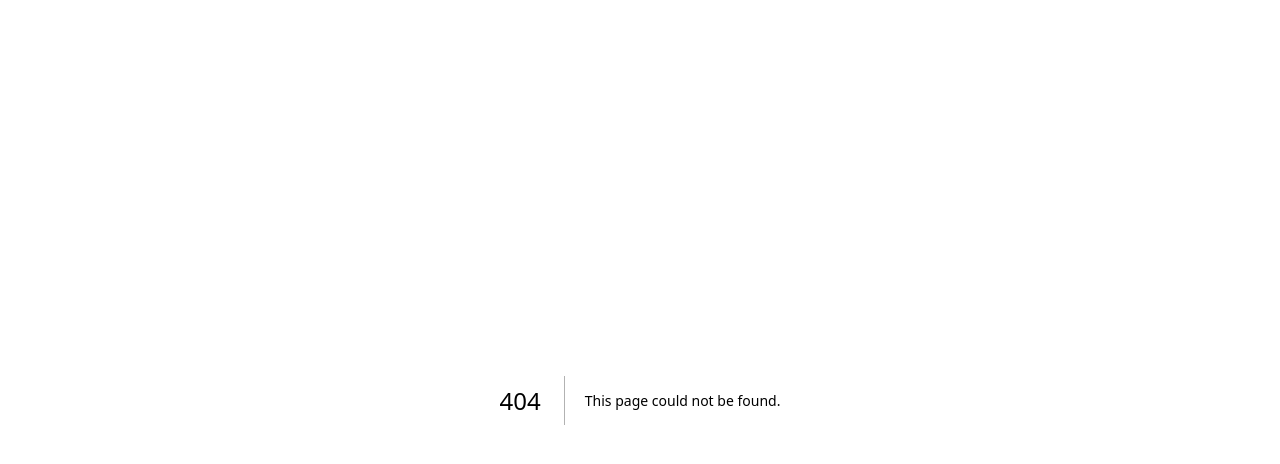
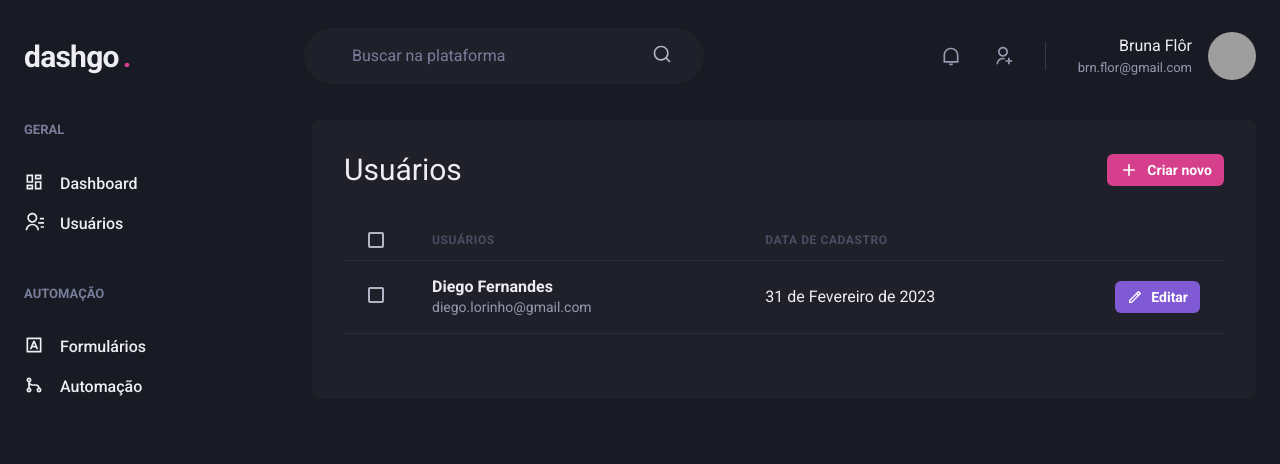
Before and after one commit to bruflor/ignite21-reactjs-dashgo, a Next.js app: page /users in a window 1280 px wide. Before the commit this address had no page. Shown: the top 464 px of the page. Built offline with nearby package versions, Linux system fonts and the light colour scheme; grey boxes are pictures that could not be loaded.

Commit message:
users page

```diff
--- /dev/null
+++ b/src/pages/users/index.tsx
@@ -0,0 +1,63 @@
+import { Header } from "@/components/Header";
+import { Sidebar } from "@/components/Sidebar";
+import { Box, Button, Flex, Heading, Icon, Table, Thead, Tr, Th, Checkbox, Tbody,Td,Text } from "@chakra-ui/react";
+import { RiAddLine, RiPencilLine } from "react-icons/ri";
+
+
+export default function User(){
+    return (
+        <Box>
+            <Header />
+
+            <Flex w="100%" my="6" maxWidth={1480} mx="auto" px="6">
+                <Sidebar />
+                <Box flex="1" borderRadius={8} bg="gray.800" p="8">
+                    <Flex mb="8" justify="space-between" align="center">
+                        <Heading size="lg" fontWeight="normal">Usuários</Heading>
+                        <Button as="a" size="sm" fontSize="sm" colorScheme="pink"  leftIcon={<Icon as={RiAddLine} fontSize="20"/>}>
+                            Criar novo
+                        </Button>
+                    </Flex>
+
+                    <Table colorScheme="whiteAlpha">
+                        <Thead>
+                            <Tr>
+                                <Th px="6" color="gray.300" width="8">
+                                    <Checkbox colorScheme="pink"/>
+                                </Th>
+                                <Th>
+                                    Usuários
+                                </Th>
+                                <Th>
+                                    Data de cadastro
+                                </Th>
+                                <Th width="8">
+                                </Th>
+                            </Tr>
+                        </Thead>
+                        <Tbody>
+                            <Tr>
+                                <Td px="6">
+                                    <Checkbox colorScheme="pink"/>
+                                </Td>
+                                <Td>
+                                    <Box>
+                                        <Text fontWeight="bold">Diego Fernandes</Text>
+                                        <Text fontSize="sm" color="gray.300">diego.lorinho@gmail.com</Text>
+                                    </Box>
+                                </Td>
+                                <Td>31 de Fevereiro de 2023</Td>
+                                <Td>
+                                    <Button as="a" size="sm" fontSize="sm" colorScheme="purple"  leftIcon={<Icon  fontSize="16" as={RiPencilLine} />}>
+                                        Editar
+                                    </Button>
+                                </Td>
+                            </Tr>
+                        </Tbody>
+                    </Table>
+
+                </Box>
+            </Flex>
+        </Box>
+    )
+}
```
